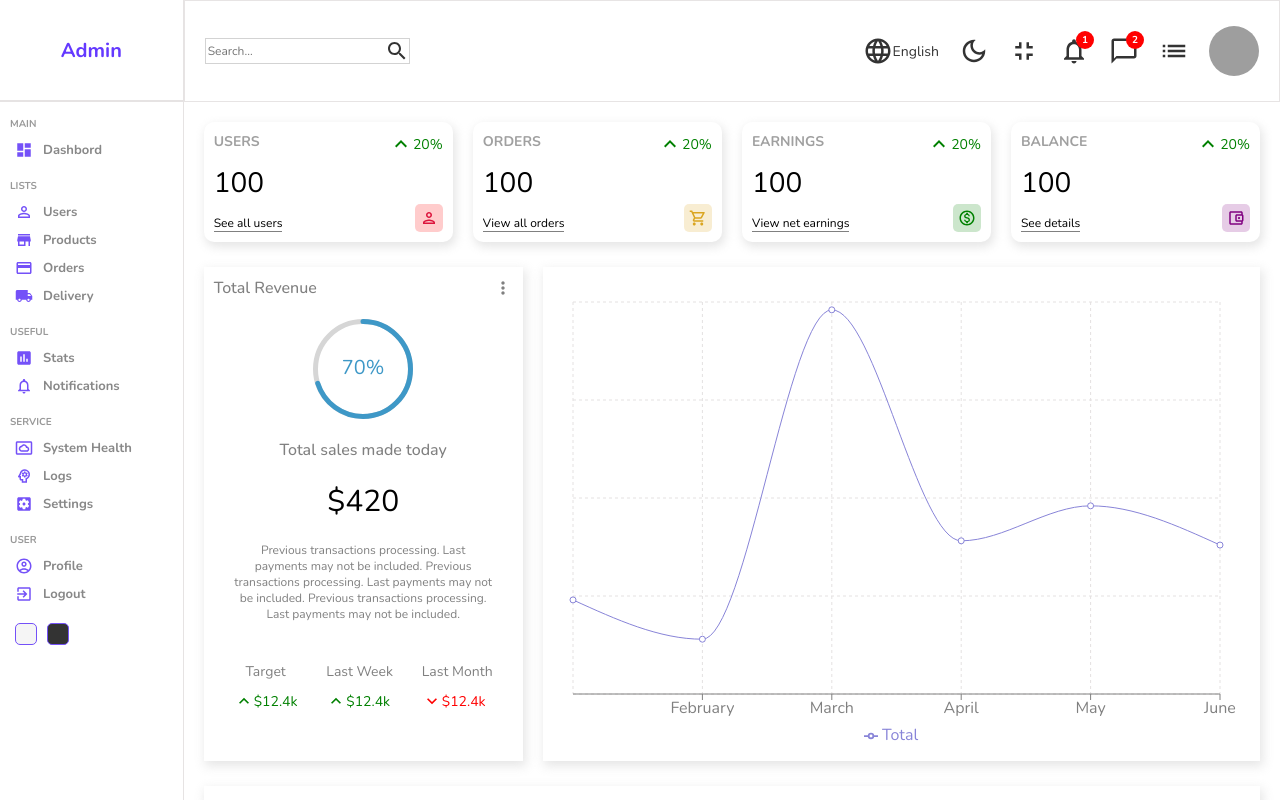
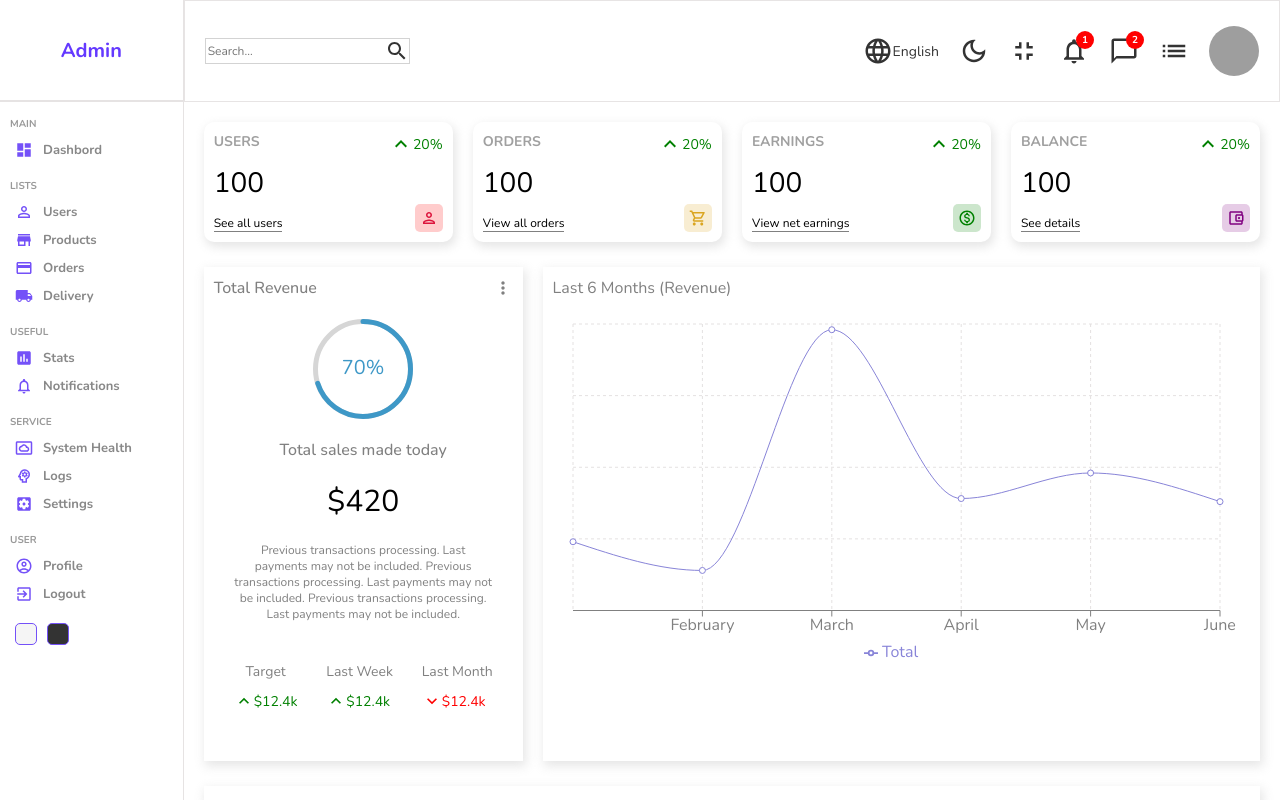
Before and after one commit to RamaneDev/bookingApp, a React (Create React App) app in the folder admin/: page / in a window 1280 px wide. Shown: the top 800 px of the page. Built offline with nearby package versions, Linux system fonts and the light colour scheme; grey boxes are pictures that could not be loaded.

Commit message:
Addpating Chart props at home page

```diff
--- a/admin/src/pages/home/Home.jsx
+++ b/admin/src/pages/home/Home.jsx
@@ -21,7 +21,7 @@ const Home = () => {
         </div>
         <div className="charts">
           <Featured />
-          <Chart />
+          <Chart title={'Last 6 Months (Revenue)'} aspect={2 / 1} />
         </div>
         <div className="listContainer">
           <div className="listTitle">Latest Transactions</div>
```
